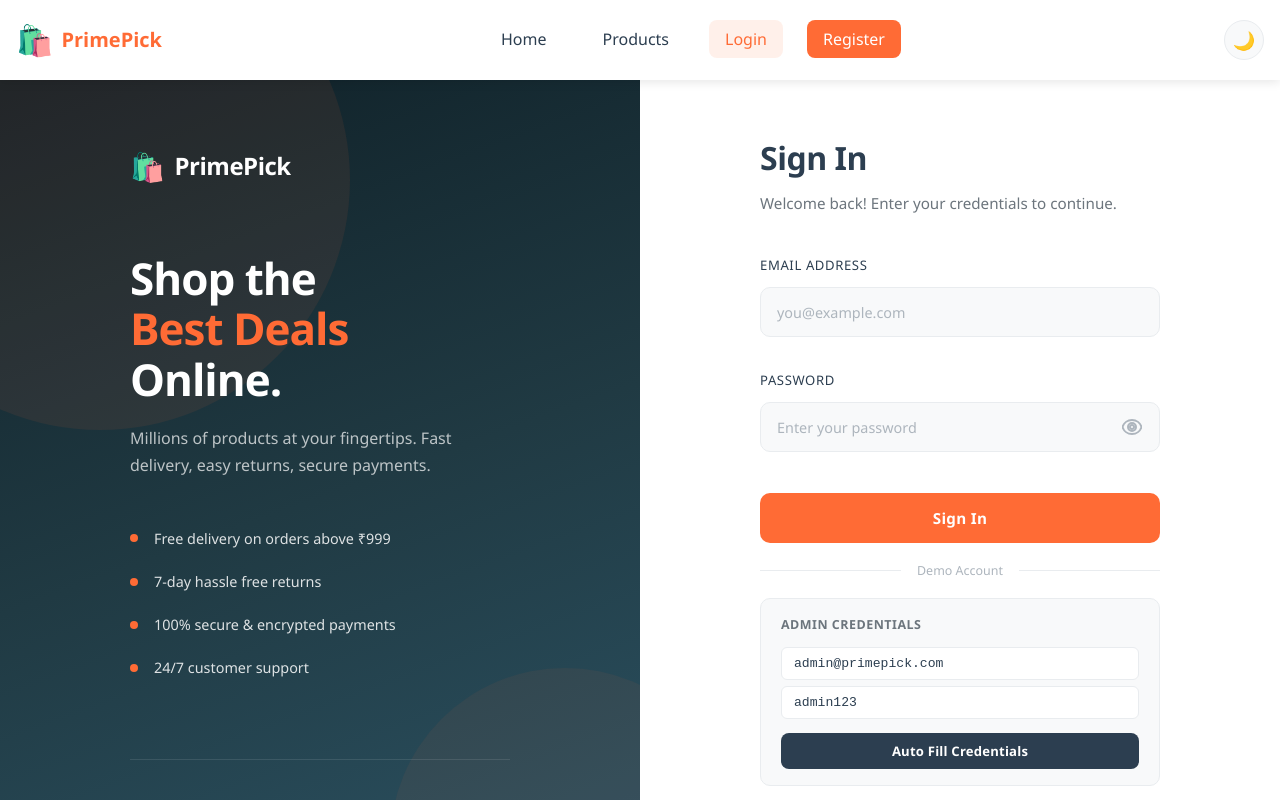
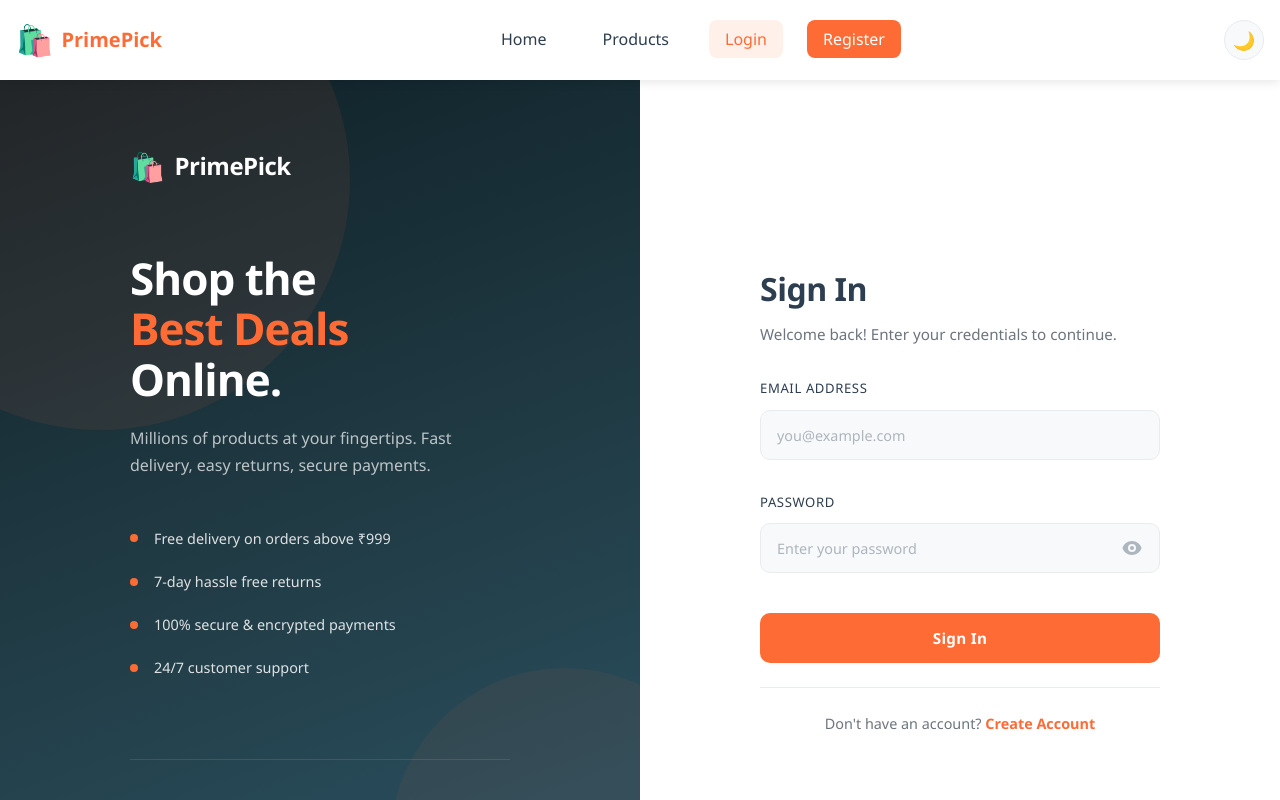
Before and after one commit to sudharsan8621/primepick, a React (Vite) app in the folder frontend/: page /login in a window 1280 px wide. Shown: the top 800 px of the page. Built offline with nearby package versions, Linux system fonts and the light colour scheme; no server answers.

Commit message:
Update message

```diff
--- a/frontend/src/pages/Login/Login.css
+++ b/frontend/src/pages/Login/Login.css
@@ -243,16 +243,12 @@
   font-size: 0.9rem;
 }
 
-.input-wrapper .form-input.input-error {
-  border-color: #ef4444;
-  box-shadow: 0 0 0 3px rgba(239, 68, 68, 0.1);
-}
-
 /* Password wrapper */
 .input-wrapper.password-wrapper .form-input {
   padding-right: 3rem;
 }
 
+/* Password Toggle */
 .password-toggle {
   position: absolute;
   right: 0.875rem;
@@ -274,22 +270,11 @@
   color: var(--text-primary);
 }
 
-/* SVG Icons */
+/* Eye Icon */
 .eye-icon {
-  width: 18px;
-  height: 18px;
-  stroke: currentColor;
-  fill: none;
-  stroke-width: 2;
-  stroke-linecap: round;
-  stroke-linejoin: round;
-}
-
-/* Field Error */
-.field-error {
-  font-size: 0.78rem;
-  color: #ef4444;
-  font-weight: 500;
+  width: 20px;
+  height: 20px;
+  transition: all 0.2s ease;
 }
 
 /* Submit Button */
@@ -346,81 +331,6 @@
   to { transform: rotate(360deg); }
 }
 
-/* Divider */
-.auth-divider {
-  display: flex;
-  align-items: center;
-  gap: 1rem;
-}
-
-.auth-divider::before,
-.auth-divider::after {
-  content: '';
-  flex: 1;
-  height: 1px;
-  background-color: var(--border-color);
-}
-
-.auth-divider span {
-  color: var(--text-muted);
-  font-size: 0.78rem;
-  font-weight: 500;
-  white-space: nowrap;
-}
-
-/* Demo Box */
-.demo-box {
-  background-color: var(--background-color);
-  border: 1.5px solid var(--border-color);
-  border-radius: 10px;
-  padding: 1rem 1.25rem;
-}
-
-.demo-box-title {
-  font-size: 0.78rem;
-  font-weight: 700;
-  color: var(--text-secondary);
-  text-transform: uppercase;
-  letter-spacing: 0.5px;
-  margin-bottom: 0.75rem;
-}
-
-.demo-info {
-  display: flex;
-  flex-direction: column;
-  gap: 0.4rem;
-  margin-bottom: 0.875rem;
-}
-
-.demo-info span {
-  font-size: 0.82rem;
-  color: var(--text-primary);
-  font-family: 'Courier New', monospace;
-  background-color: var(--surface-color);
-  padding: 0.3rem 0.75rem;
-  border-radius: 6px;
-  border: 1px solid var(--border-color);
-}
-
-.demo-fill-btn {
-  width: 100%;
-  height: 36px;
-  background-color: var(--secondary-color);
-  color: white;
-  border: none;
-  border-radius: 8px;
-  font-size: 0.82rem;
-  font-weight: 600;
-  cursor: pointer;
-  transition: all 0.2s ease;
-  letter-spacing: 0.2px;
-}
-
-.demo-fill-btn:hover {
-  opacity: 0.85;
-  transform: translateY(-1px);
-}
-
 /* Footer */
 .auth-footer {
   text-align: center;
@@ -442,18 +352,6 @@
 
 .auth-footer a:hover {
   color: #e55a2b;
-}
-
-/* Login.css and Register.css la add pannu */
-.eye-icon {
-  width: 20px;
-  height: 20px;
-  color: var(--text-muted);
-  transition: color 0.2s ease;
-}
-
-.password-toggle:hover .eye-icon {
-  color: var(--text-primary);
 }
 
 /* Tablet */
--- a/frontend/src/pages/Login/Login.jsx
+++ b/frontend/src/pages/Login/Login.jsx
@@ -31,11 +31,6 @@ const Login = () => {
   const handleSubmit = (e) => {
     e.preventDefault();
     dispatch(login({ email, password }));
-  };
-
-  const fillAdmin = () => {
-    setEmail('admin@primepick.com');
-    setPassword('admin123');
   };
 
   return (
@@ -182,27 +177,6 @@ const Login = () => {
               )}
             </button>
 
-            {/* Divider */}
-            <div className="auth-divider">
-              <span>Demo Account</span>
-            </div>
-
-            {/* Demo Box */}
-            <div className="demo-box">
-              <p className="demo-box-title">Admin Credentials</p>
-              <div className="demo-info">
-                <span>admin@primepick.com</span>
-                <span>admin123</span>
-              </div>
-              <button
-                type="button"
-                className="demo-fill-btn"
-                onClick={fillAdmin}
-              >
-                Auto Fill Credentials
-              </button>
-            </div>
-
           </form>
 
           <div className="auth-footer">
--- a/frontend/src/pages/Register/Register.css
+++ b/frontend/src/pages/Register/Register.css
@@ -1,6 +1,3 @@
-/* Same as Login.css - Copy paste pannu */
-/* Only difference - left panel color */
-
 .auth-page {
   min-height: calc(100vh - 80px);
   display: grid;
@@ -8,6 +5,7 @@
   overflow: hidden;
 }
 
+/* Left Side */
 .auth-left {
   background: linear-gradient(160deg, #0f2027, #203a43, #2c5364);
   display: flex;
@@ -141,7 +139,7 @@
   display: flex;
   align-items: center;
   justify-content: center;
-  padding: 3rem 4rem;
+  padding: 2.5rem 4rem;
   overflow-y: auto;
 }
 
@@ -151,7 +149,7 @@
 }
 
 .auth-header {
-  margin-bottom: 2.5rem;
+  margin-bottom: 2rem;
 }
 
 .auth-header h1 {
@@ -170,7 +168,7 @@
 .auth-form {
   display: flex;
   flex-direction: column;
-  gap: 1.1rem;
+  gap: 1rem;
 }
 
 .auth-error {
@@ -269,13 +267,9 @@
 }
 
 .eye-icon {
-  width: 18px;
-  height: 18px;
-  stroke: currentColor;
-  fill: none;
-  stroke-width: 2;
-  stroke-linecap: round;
-  stroke-linejoin: round;
+  width: 20px;
+  height: 20px;
+  transition: all 0.2s ease;
 }
 
 .field-error {
@@ -361,22 +355,11 @@
   animation: spin 0.7s linear infinite;
 }
 
-/* Login.css and Register.css la add pannu */
-.eye-icon {
-  width: 20px;
-  height: 20px;
-  color: var(--text-muted);
-  transition: color 0.2s ease;
-}
-
-.password-toggle:hover .eye-icon {
-  color: var(--text-primary);
-}
-
 @keyframes spin {
   to { transform: rotate(360deg); }
 }
 
+/* Terms */
 .terms-text {
   font-size: 0.78rem;
   color: var(--text-muted);
@@ -389,9 +372,10 @@
   font-weight: 600;
 }
 
+/* Footer */
 .auth-footer {
   text-align: center;
-  margin-top: 2rem;
+  margin-top: 1.5rem;
   padding-top: 1.5rem;
   border-top: 1px solid var(--border-color);
 }
@@ -421,7 +405,7 @@
   }
 
   .auth-right {
-    padding: 2.5rem 2rem;
+    padding: 2rem;
   }
 }
 
```
